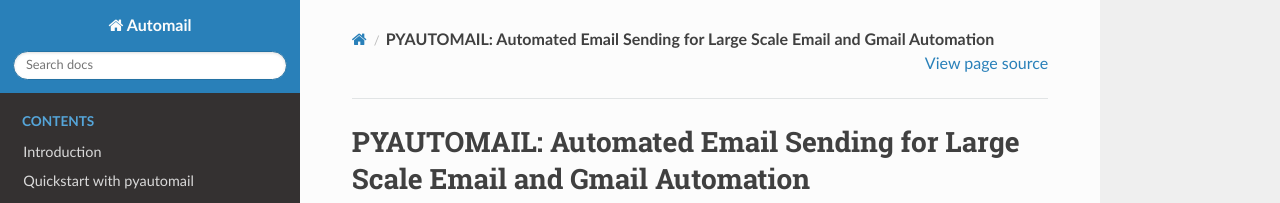
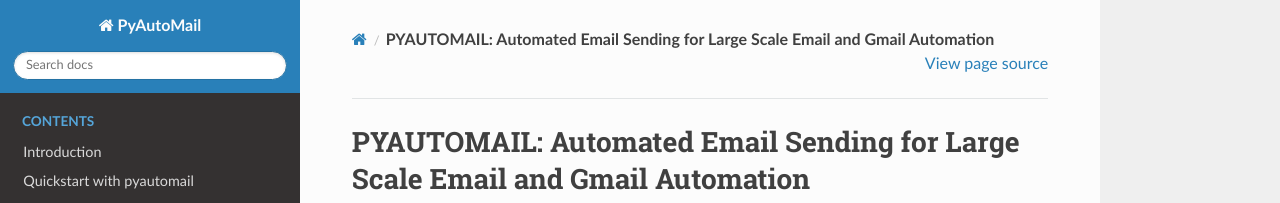
Before and after one commit to msinamsina/pyautomail, a Sphinx documentation site: the page built from docs/index.rst, in a window 1280 px wide. Shown: the top 203 px of the page. Built offline with Sphinx 7.4.7 and the Read the Docs theme 2.0.0, drawn with Linux system fonts in a browser that asks for light colours.

Commit message:
The title of docs has been corrected

```diff
--- a/docs/conf.py
+++ b/docs/conf.py
@@ -8,7 +8,7 @@
 import sys
 
 sys.path.insert(0, '../')
-project = 'Automail'
+project = 'PyAutoMail'
 copyright = '2023, Mohammad Sina Allahkaram'
 author = 'Mohammad Sina Allahkaram'
 release = '1.1.1'
```
